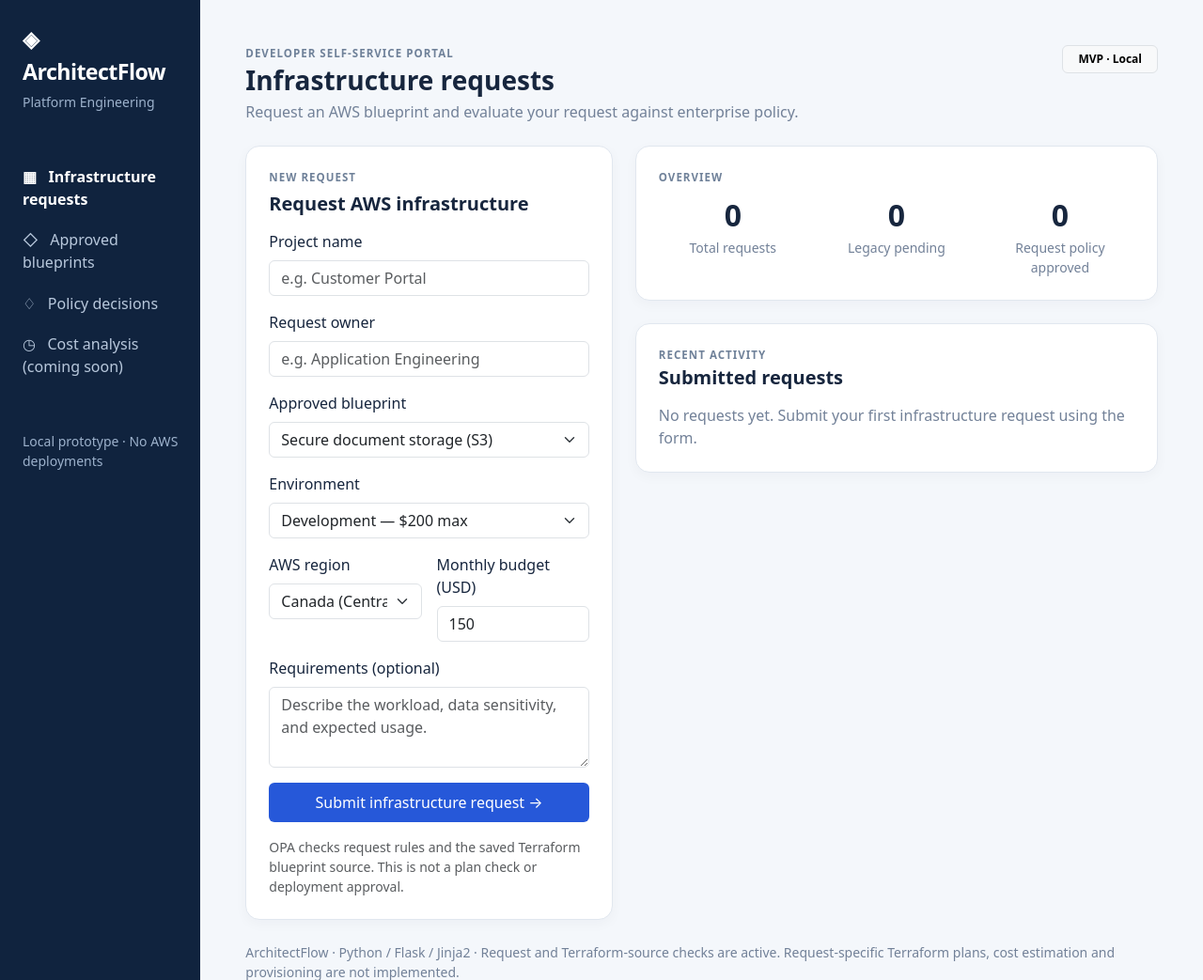
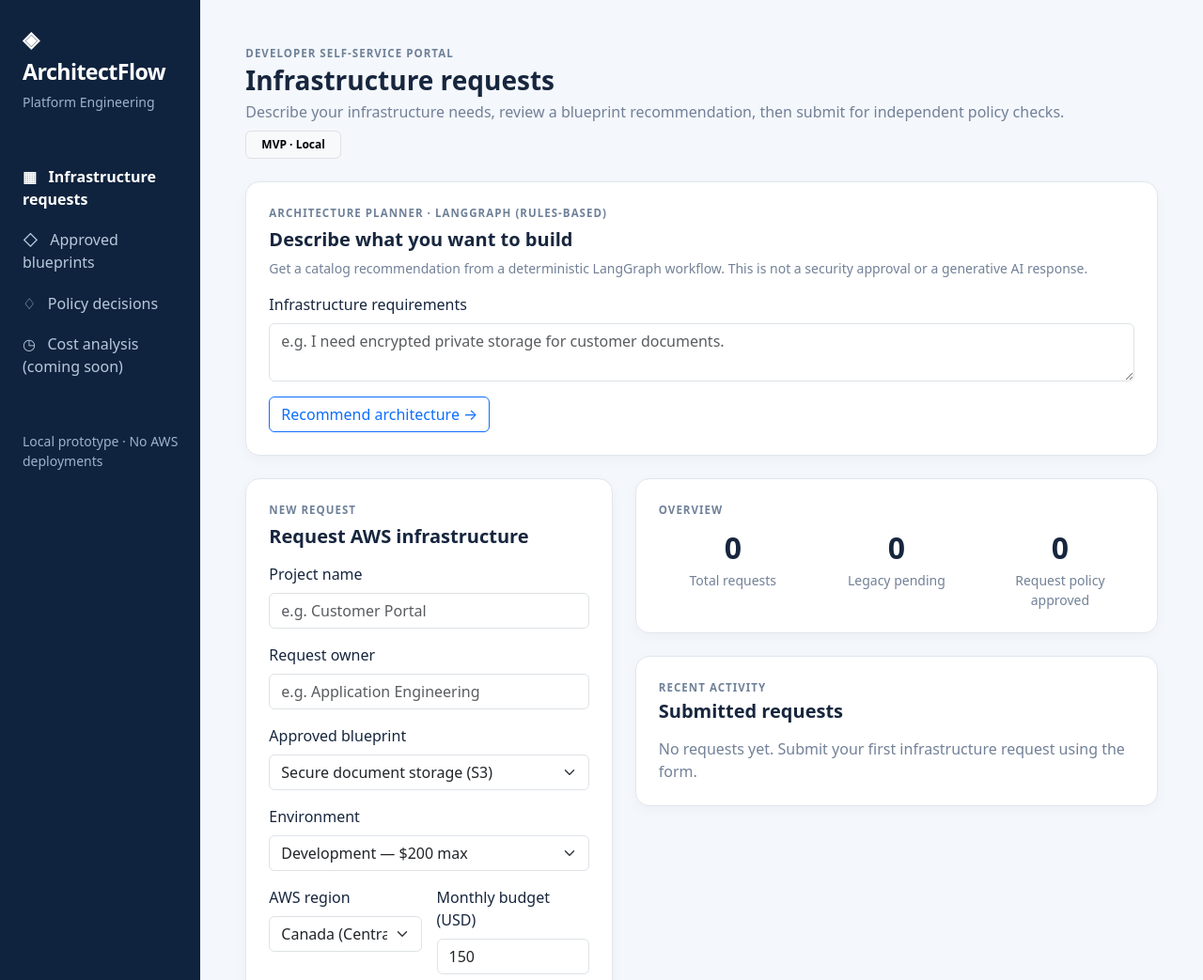
Before and after one commit to hally/architectflow, a Flask app: page / in a window 1280 px wide. Shown: the top 1043 px of the page at 94% size. Run offline with Flask 3, Linux system fonts and the light colour scheme; data that the repository does not hold is empty.

Commit message:
feat(portal): present LangGraph blueprint suggestions without automatic request approval

```diff
--- a/portal/templates/index.html
+++ b/portal/templates/index.html
@@ -37,7 +37,7 @@
         <div>
           <div class="eyebrow mb-1">Developer self-service portal</div>
           <h1 class="h3 fw-bold mb-1">Infrastructure requests</h1>
-          <p class="muted mb-0">Request an AWS blueprint and evaluate your request against enterprise policy.</p>
+          <p class="muted mb-0">Describe your infrastructure needs, review a blueprint recommendation, then submit for independent policy checks.</p>
         </div>
         <span class="badge text-bg-light border px-3 py-2">MVP · Local</span>
       </div>
@@ -47,6 +47,33 @@
           <div class="alert alert-{{ category }}" role="alert">{{ message }}</div>
         {% endfor %}
       {% endwith %}
+
+      <section class="panel p-4 mb-4" id="architecture-planner">
+        <div class="eyebrow mb-2">Architecture planner · LangGraph (rules-based)</div>
+        <h2 class="h5 fw-bold mb-2">Describe what you want to build</h2>
+        <p class="small muted">Get a catalog recommendation from a deterministic LangGraph workflow. This is not a security approval or a generative AI response.</p>
+        <form method="post" action="{{ url_for('recommend_blueprint') }}">
+          <label class="form-label" for="requirements">Infrastructure requirements</label>
+          <textarea class="form-control mb-3" id="requirements" name="requirements" maxlength="1000" rows="2" required placeholder="e.g. I need encrypted private storage for customer documents.">{{ requirements_text }}</textarea>
+          <button class="btn btn-outline-primary" type="submit">Recommend architecture →</button>
+        </form>
+        {% if recommendation %}
+          <div class="alert {% if recommendation['recommended_blueprint'] %}alert-info{% else %}alert-warning{% endif %} mt-3 mb-0" role="status">
+            <div class="fw-bold mb-1">
+              {% if recommendation['recommended_blueprint'] %}
+                Recommended: {{ blueprints[recommendation['recommended_blueprint']] }}
+              {% else %}
+                Clarification required
+              {% endif %}
+            </div>
+            <div>{{ recommendation['explanation'] }}</div>
+            <div class="small mt-2">{{ recommendation['next_action'] }}</div>
+            {% if recommendation['recommended_blueprint'] %}
+              <div class="small mt-2">Review the preselected blueprint in the request form below, then submit it separately for OPA checks.</div>
+            {% endif %}
+          </div>
+        {% endif %}
+      </section>
 
       <div class="row g-4">
         <div class="col-12 col-xl-5">
@@ -66,7 +93,7 @@
                 <label class="form-label" for="blueprint">Approved blueprint</label>
                 <select class="form-select" id="blueprint" name="blueprint" required>
                   {% for key, label in blueprints.items() %}
-                    <option value="{{ key }}">{{ label }}</option>
+                    <option value="{{ key }}" {% if recommendation and recommendation["recommended_blueprint"] == key %}selected{% endif %}>{{ label }}</option>
                   {% endfor %}
                 </select>
               </div>
```
